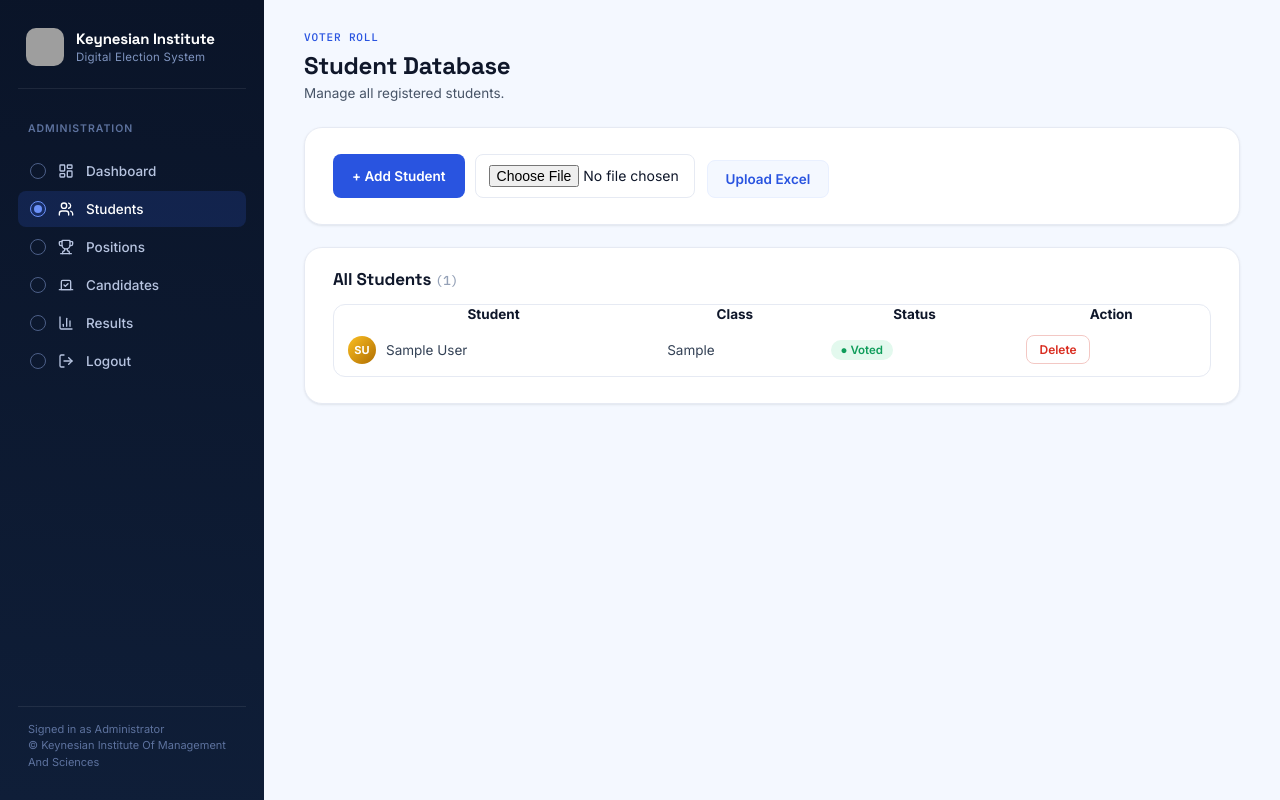
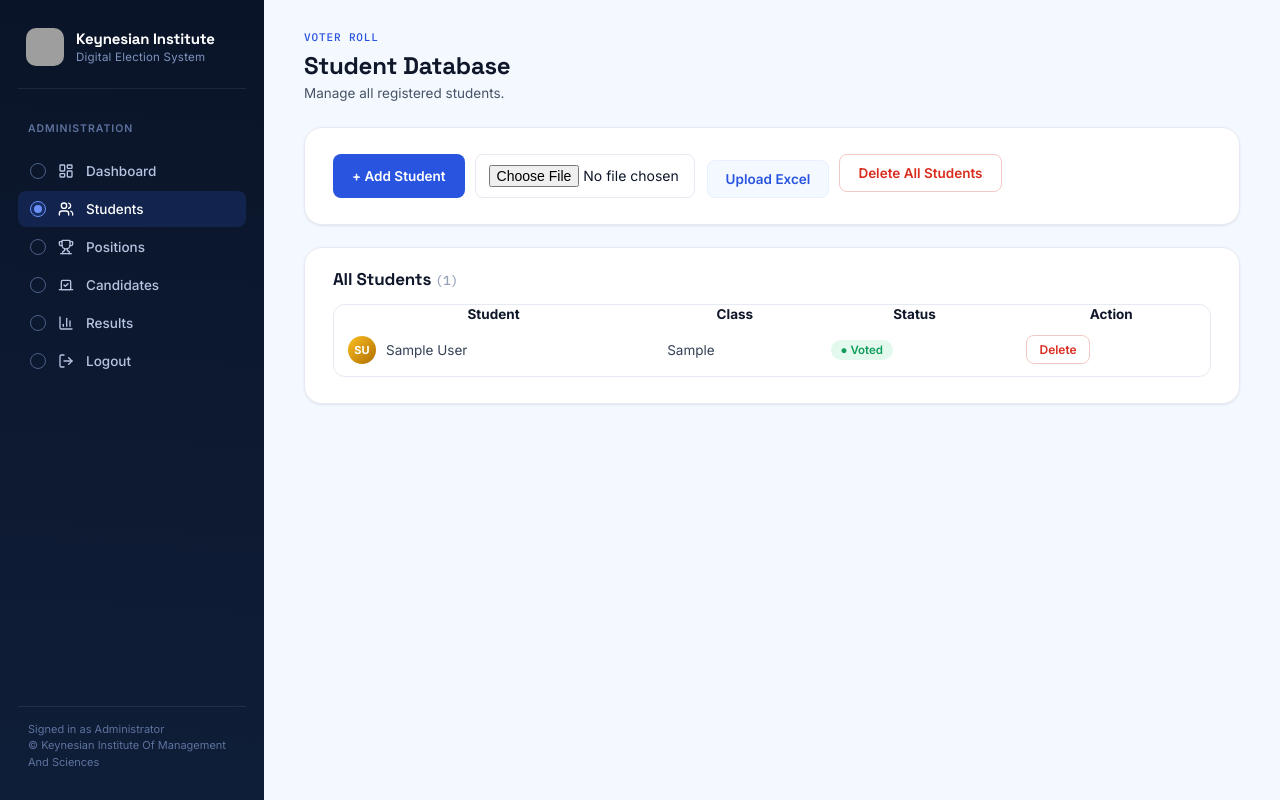
Before and after one commit to abr17-pak/keynesian-election-system-2026, a Flask app: page /students in a window 1280 px wide. Run offline with Flask 3, Linux system fonts and the light colour scheme; the visitor is signed in with stand-in values (Sample User, id 1); tables that the repository leaves empty hold one stand-in row (values such as "Sample post"); grey boxes are pictures that could not be loaded.

Commit message:
Add delete confirmation for all students and individual student

```diff
--- a/keynesian-election-supabase/templates/students.html
+++ b/keynesian-election-supabase/templates/students.html
@@ -19,6 +19,13 @@
             <input type="file" name="excel_file" required style="max-width:220px;">
             <button type="submit" class="btn-danger" style="color:var(--blue-600); border-color:var(--sky-100); background:var(--sky-50);">Upload Excel</button>
         </form>
+
+        {% if students %}
+        <form action="{{ url_for('delete_all_students') }}" method="POST" style="margin:0;" onsubmit="return confirmDeleteAll(this);">
+            <input type="hidden" name="confirm" value="">
+            <button type="submit" class="btn-danger">Delete All Students</button>
+        </form>
+        {% endif %}
     </div>
 
 </div>
@@ -112,7 +119,9 @@
         </div>
 
         <div class="info-right">
-            <a href="{{ url_for('delete_student', id=student.id) }}" onclick="return confirm('Are you sure you want to delete this student?')">Delete</a>
+            <form action="{{ url_for('delete_student', id=student.id) }}" method="POST" style="margin:0;" onsubmit="return confirm('Are you sure you want to delete this student?');">
+                <button type="submit">Delete</button>
+            </form>
         </div>
 
     </div>
@@ -140,6 +149,12 @@ function searchStudents(){
         else card.style.display = "none";
     });
 }
+function confirmDeleteAll(form){
+    let typed = prompt("This will permanently delete ALL students. Type DELETE to confirm:");
+    if (typed !== "DELETE") return false;
+    form.confirm.value = "DELETE";
+    return true;
+}
 </script>
 
 {% endblock %}
```
